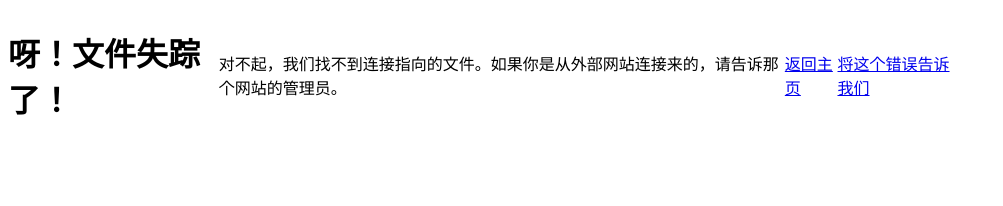
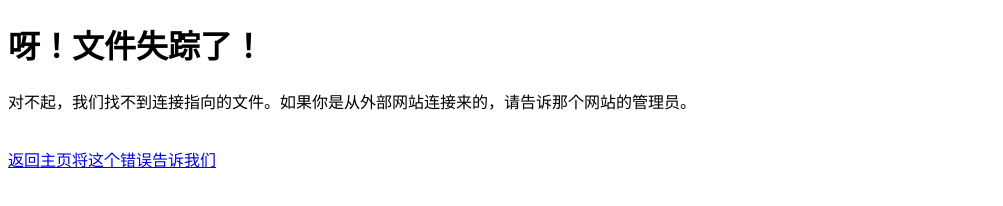
Before and after one commit to ajjdxns/ajjdxns.github.io, a plain HTML site: page 404.html in a window 1280 px wide. Shown: the whole page, without its empty margins (0-1003 px from the left). Drawn offline with Linux system fonts and the light colour scheme.

Commit message:
modified:   404.html

```diff
--- a/404.html
+++ b/404.html
@@ -6,7 +6,7 @@
     <title>404 Not Found</title>
 </head>
 <body>
-    <div style="display: flex; align-items: center; justify-content: center; width: 75%;">
+    <div>
         <h1>呀！文件失踪了！</h1>
         <p>对不起，我们找不到连接指向的文件。如果你是从外部网站连接来的，请告诉那个网站的管理员。</p>
         <br>
```
